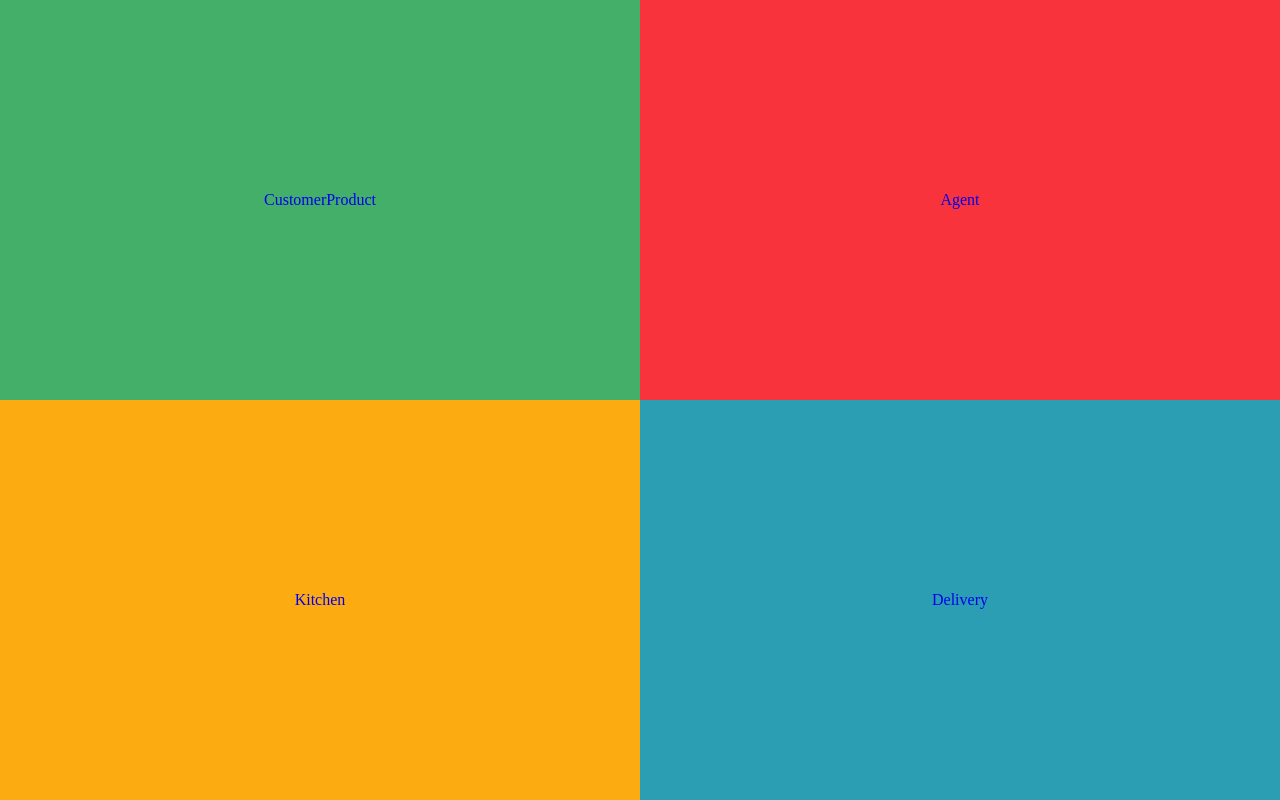
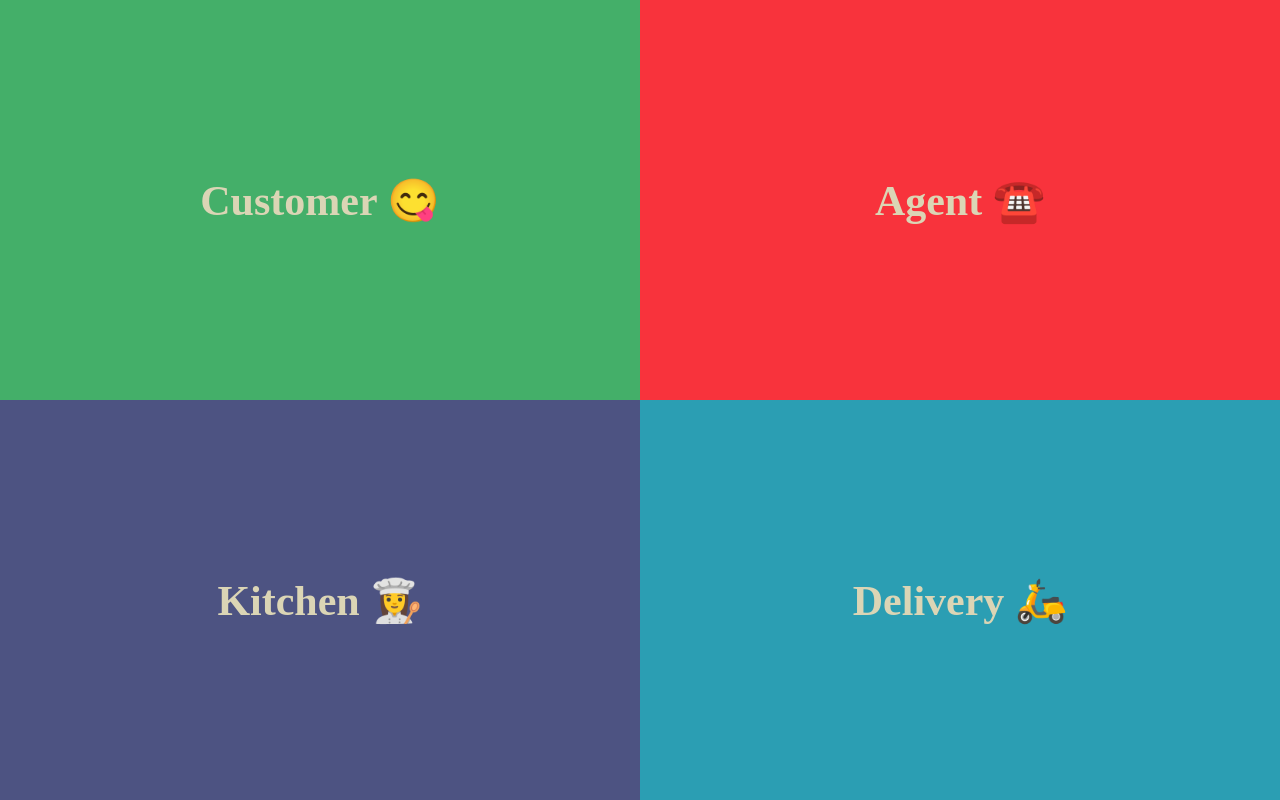
Before and after one commit to SAP-archive/smb-eats-backend, a website: page views/index.html in a window 1280 px wide. Drawn offline with Linux system fonts and the light colour scheme.

Commit message:
change links to all divs on index

```diff
--- a/public/css/index.css
+++ b/public/css/index.css
@@ -10,6 +10,14 @@ a {
     text-decoration: none;
 }
 
+h1 {
+    font-size: 42px;
+    color: #DBD5B5;
+}
+
+p {
+    position: relative;
+}
 div {
     width: 50%;
     height: 50%;
@@ -17,6 +25,7 @@ div {
     display: flex;
     justify-content: center;
     align-items: center;
+
 }
 
 #div1 {
@@ -28,7 +37,7 @@ div {
 }
 
 #div3 {
-    background:#FCAB10;
+    background:#4D5382;
 }
 
 #div4 {
--- a/views/index.html
+++ b/views/index.html
@@ -6,20 +6,29 @@
 </head>
 
 <body>
+    <a href="/customer">
         <div id="div1">
-        <a href="/customer">Customer</a>
-        <a href="/product">Product</a>
+            <h1>Customer 😋</h1>
         </div>
+    </a>
+
+    <a href="https://2bffd846trial-dev-workflowmanagementflp-approuter.cfapps.eu10.hana.ondemand.com/cp.portal/site#Shell-home" target="_blank">
         <div id="div2">
-        <a href="https://2bffd846trial-dev-workflowmanagementflp-approuter.cfapps.eu10.hana.ondemand.com/cp.portal/site#Shell-home"
-            target="_blank">Agent</a>
+            <h1>Agent ☎️</h1>
         </div>
+    </a>
+
+    <a href="/kitchen">
         <div id="div3">
-        <a href="/kitchen">Kitchen</a>
+            <h1>Kitchen 👩‍🍳</h1>
         </div>
+    </a>
+
+    <a href="/delivery">
         <div id="div4">
-        <a href="/delivery">Delivery</a>
+            <h1>Delivery 🛵</h1>
         </div>
+    </a>
 </body>
 
 </html>
```
Lines whose indentation alone changed are shown as unchanged.
